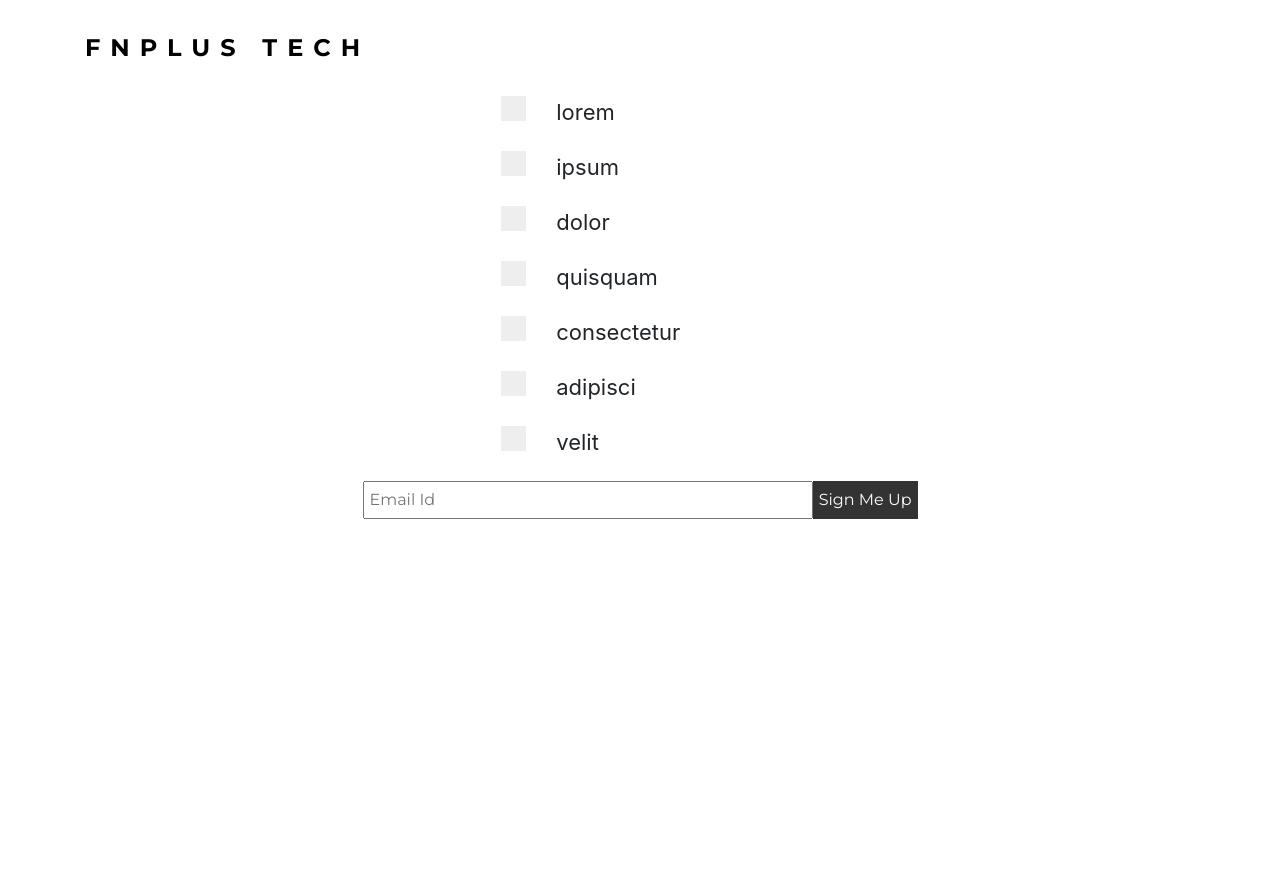
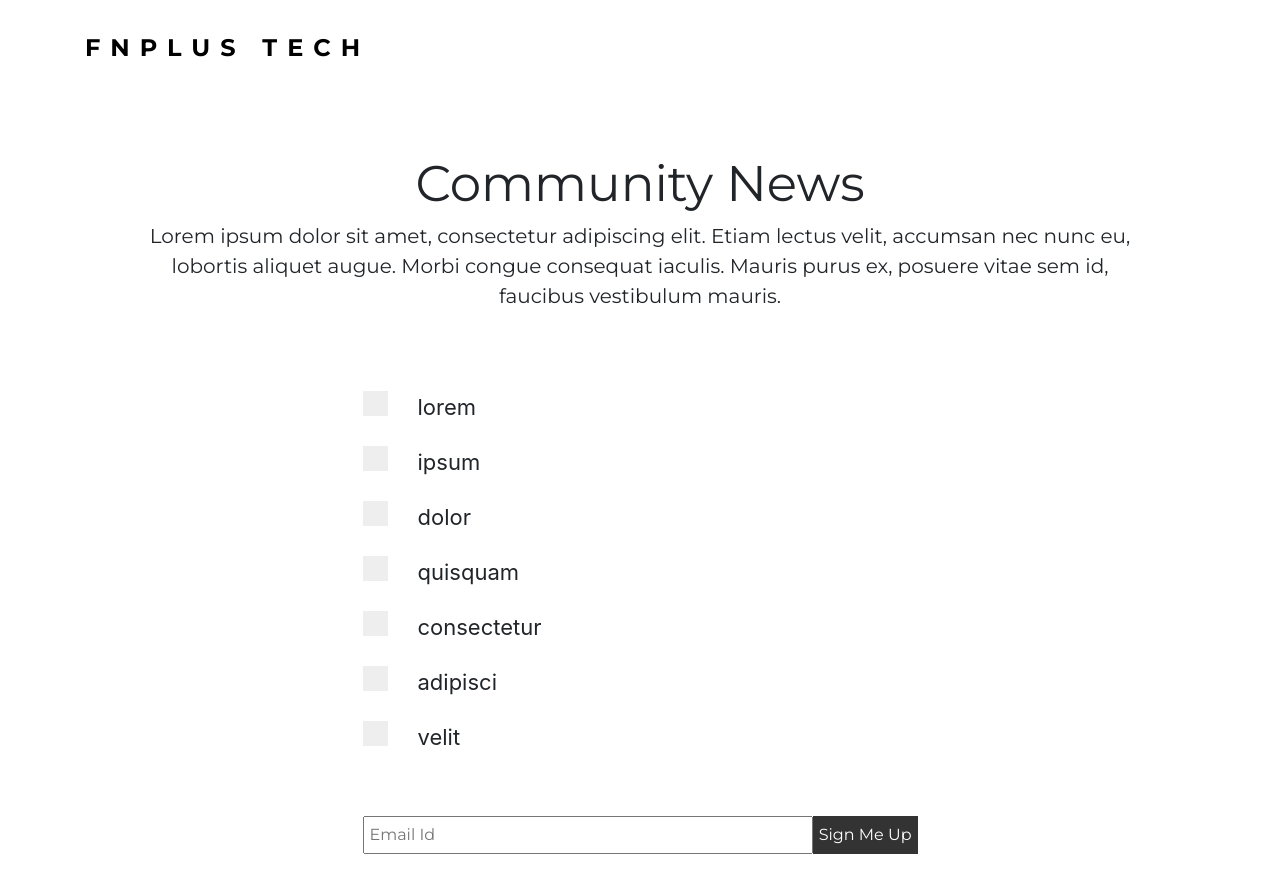
Before and after one commit to fnplus/news-app, a React (Create React App) app: page / in a window 1280 px wide. Before the commit the page ends 800 px from the top, so only its background shows below. Built offline with nearby package versions, Linux system fonts and the light colour scheme.

Commit message:
Added details component

```diff
--- a/src/App.js
+++ b/src/App.js
@@ -1,6 +1,7 @@
 import React, { Component } from 'react';
 import Header from './components/Header';
 import SignUp from './components/Signup';
+import DetailHeader from './components/DetailHeader';
 
 
 class App extends Component {
@@ -23,6 +24,14 @@ class App extends Component {
         <div className="container" style={{ paddingTop: "30px" }}>
           <div className="row">
             <div className="col-md-12">
+              <DetailHeader />
+            </div>
+          </div>
+        </div>
+
+        <div className="container" style={{ paddingTop: "30px" }}>
+          <div className="row">
+            <div className="col-md-12">
               <SignUp choices={this.state.choices} />
             </div>
           </div>
--- a/src/components/Choices.js
+++ b/src/components/Choices.js
@@ -1,16 +1,16 @@
 import React, { Component } from 'react';
-import './Choices.css';
+import './css/Choices.css';
 
 class Choices extends Component {
     render() {
         return (
             <div className="choices-main">
                 {this.props.choices.map((choice) => (
-                    <div class="choice-option">
-                        <label class="choices-container">
+                    <div className="choice-option">
+                        <label className="choices-container">
                             <input type="checkbox" />
-                            <div class="choice-letter">{choice}</div>
-                            <span class="checkmark"></span>
+                            <div className="choice-letter">{choice}</div>
+                            <span className="checkmark"></span>
                         </label>
                     </div>
                 ))}
--- /dev/null
+++ b/src/components/DetailHeader.js
@@ -0,0 +1,17 @@
+import React, { Component } from 'react';
+import './css/DetailHeader.css';
+
+class DetailHeader extends Component {
+    render() {
+        return (
+            <React.Fragment>
+                <div className="detail-container">
+                    <div className="detail-heading">Community News</div>
+                    <div className="detail-subheading">Lorem ipsum dolor sit amet, consectetur adipiscing elit. Etiam lectus velit, accumsan nec nunc eu, lobortis aliquet augue. Morbi congue consequat iaculis. Mauris purus ex, posuere vitae sem id, faucibus vestibulum mauris.</div>
+                </div>
+            </React.Fragment>
+        );
+    }
+}
+
+export default DetailHeader;
--- a/src/components/Signup.js
+++ b/src/components/Signup.js
@@ -1,5 +1,5 @@
 import React, { Component } from 'react';
-import './Signup.css';
+import './css/Signup.css';
 import Choices from './Choices';
 
 class Signup extends Component {
--- a/src/components/Choices.css
+++ b/src/components/css/Choices.css
@@ -1,11 +1,12 @@
 .choices-main{
     width: 50%;
     margin: auto;
+    margin-bottom: 40px;
 }
 
 .choice-option{
     width: 50%;
-    margin: auto;
+    /* margin: auto; */
     padding-bottom: 10px;
 }
 
--- /dev/null
+++ b/src/components/css/DetailHeader.css
@@ -0,0 +1,15 @@
+.detail-heading{
+    font-family: 'Montserrat', sans-serif;
+    font-size: 50px;
+    text-align: center;
+}
+
+.detail-subheading{
+   font-family: 'Montserrat', sans-serif;
+    font-size: 20px;
+    text-align: center;
+}
+
+.detail-container{
+    margin: 50px;
+}
--- a/src/components/Signup.css
+++ b/src/components/css/Signup.css
@@ -2,6 +2,7 @@
     display: flex;
     width: 50%;
     margin: auto;
+    margin-bottom: 40px;
 }
 
 .input {
```
